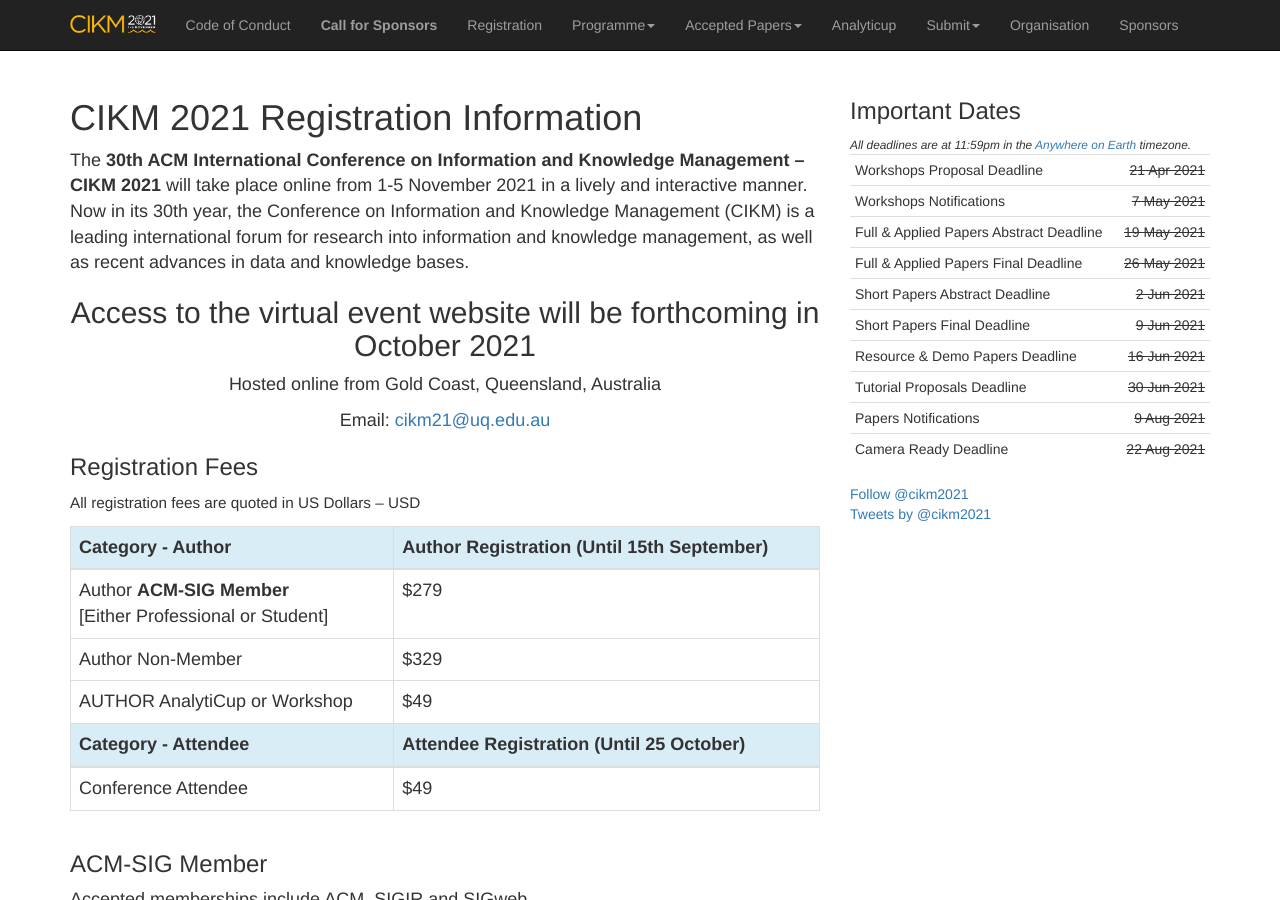
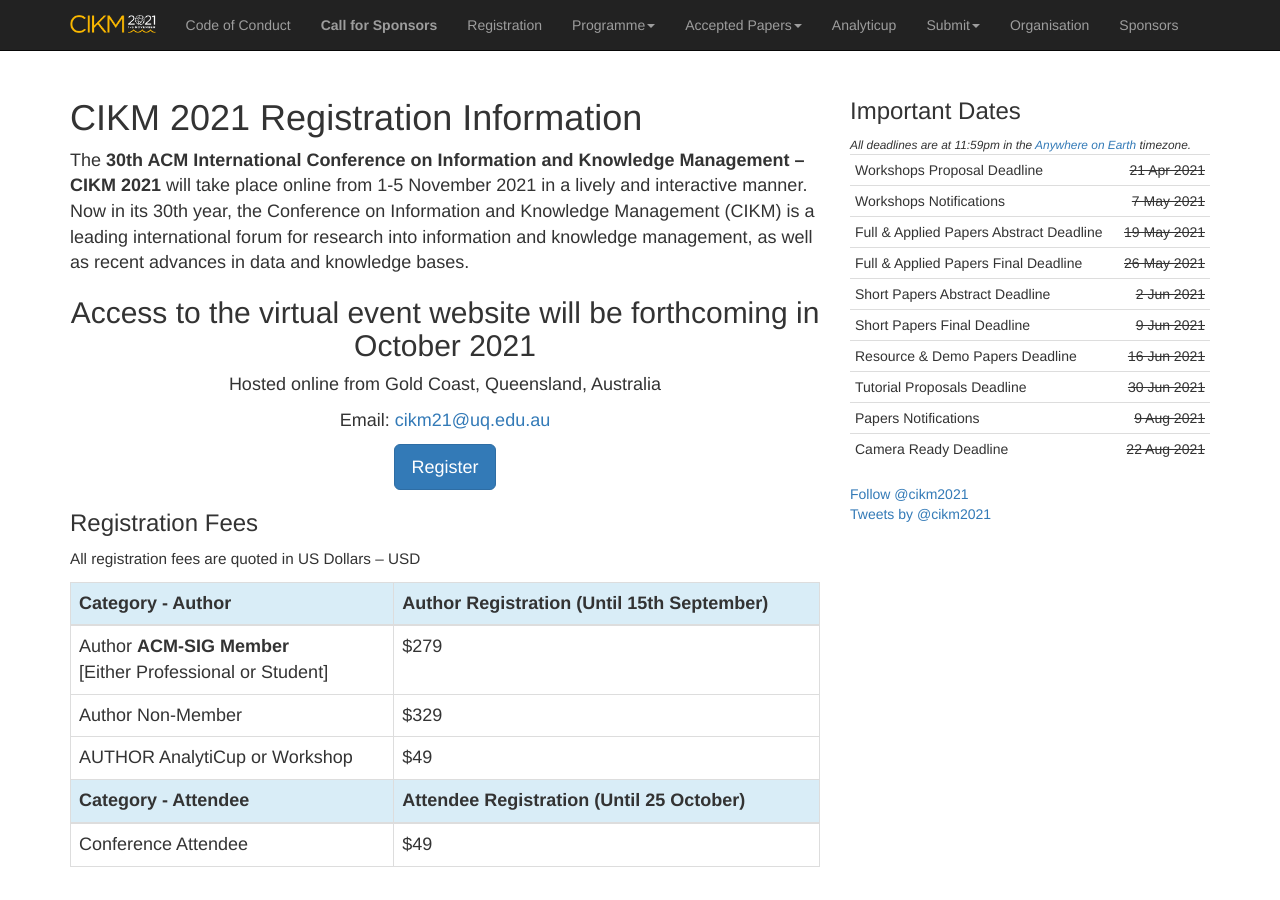
Before and after one commit to ielab/cikm2021-website, a Jekyll site: the page built from registration.md, in a window 1280 px wide and 900 px high. Built offline with Jekyll 4.4.1, drawn with Linux system fonts in a browser that asks for light colours; our own code applies the rules of GitHub Pages for plain Markdown files; comment, search, counter and statistics services are not loaded.

Commit message:
Re-add registration button.

```diff
--- a/registration.md
+++ b/registration.md
@@ -8,7 +8,7 @@
 <p>Hosted online from Gold Coast, Queensland, Australia</p>
 <p>Email: <a href="mailto:cikm21@uq.edu.au">cikm21@uq.edu.au</a></p>
 
-<!-- <a href="https://cvent.me/av1nnD" class="btn btn-primary btn-lg">Register</a> -->
+<a href="https://cvent.me/av1nnD" class="btn btn-primary btn-lg">Register</a>
 </center>
 
 ### Registration Fees
@@ -92,7 +92,7 @@
 Please register through the online registration system. Methods of payment accepted include credit card and wire transfer. Any queries email: [cikm21@uq.edu.au](mailto:cikm21@uq.edu.au)
 
 <center>
-<!-- <a href="https://cvent.me/av1nnD" class="btn btn-primary btn-lg">Register</a> -->
+<a href="https://cvent.me/av1nnD" class="btn btn-primary btn-lg">Register</a>
 </center>
 
 ### CIKM 2021 Terms & Conditions
@@ -132,5 +132,5 @@
 For any registration-related issues or queries please send an email to: [cikm21@uq.edu.au](mailto:cikm21@uq.edu.au)
 
 <center>
-<!-- <a href="https://cvent.me/av1nnD" class="btn btn-primary btn-lg">Register</a> -->
+<a href="https://cvent.me/av1nnD" class="btn btn-primary btn-lg">Register</a>
 </center>
```
